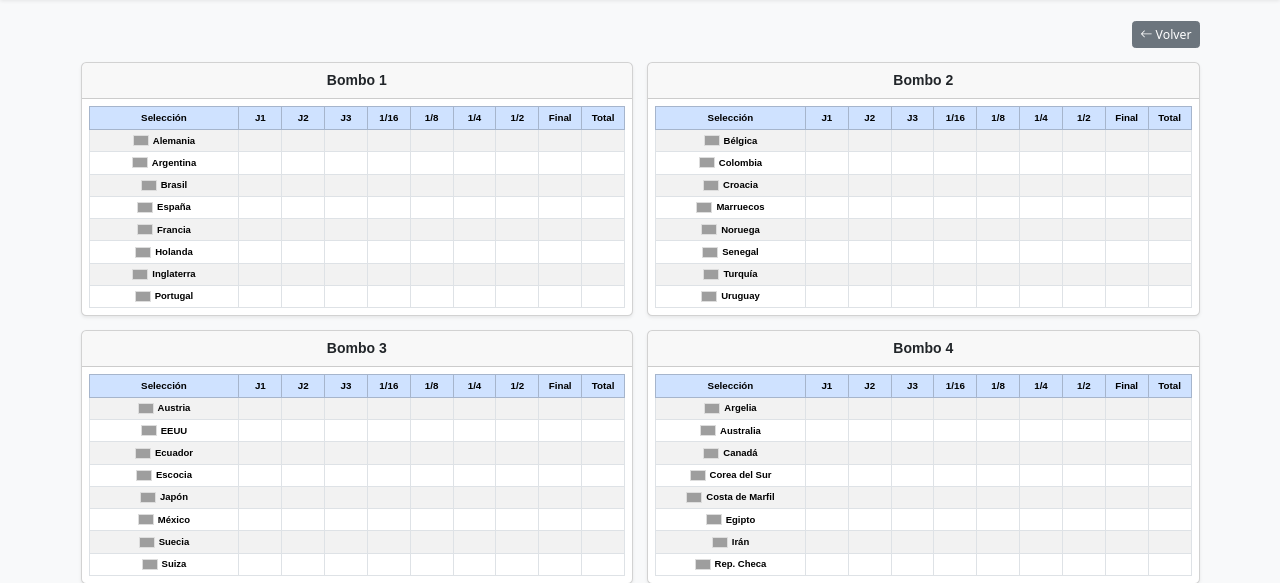
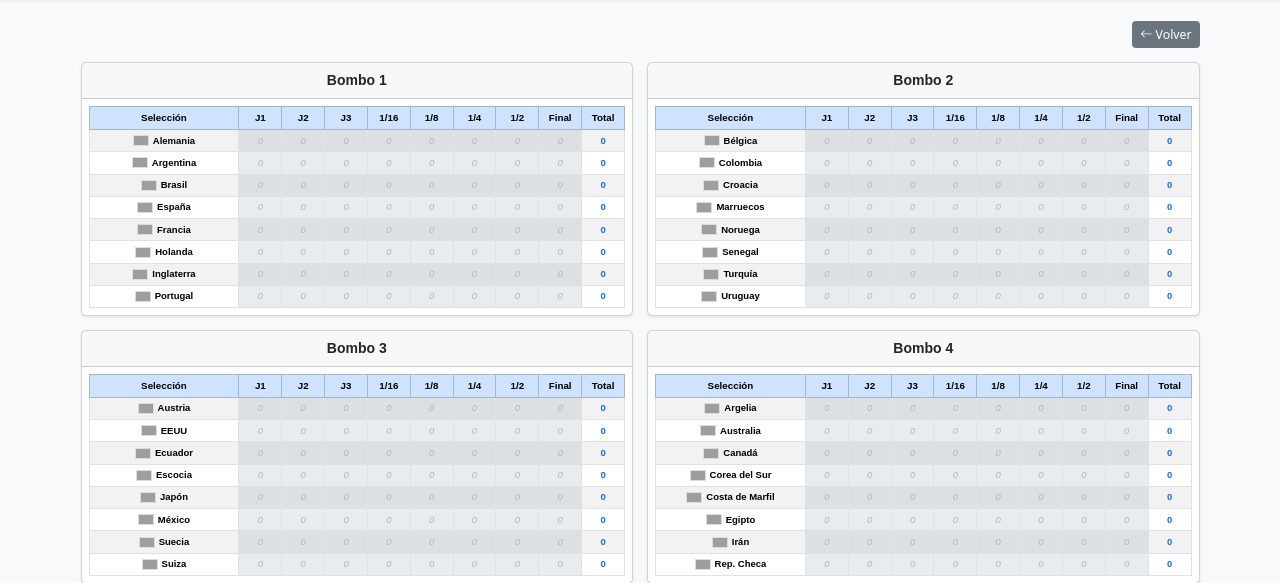
Before and after one commit to jonathangarcifr/EuroMundialPorra, a Django app: page /puntuaciones/ in a window 1280 px wide. Shown: the part 49-632 px from the top of the page. Run offline with Django 5.2, Linux system fonts and the light colour scheme; data that the repository does not hold is empty; grey boxes are pictures that could not be loaded.

Commit message:
Adaptacion tabla puntuaciones

```diff
--- a/apuestas/templates/apuestas/base.html
+++ b/apuestas/templates/apuestas/base.html
@@ -566,6 +566,12 @@
             gap: 4px;
             width: 100%;
         }
+
+        .fase-inactiva {
+            background-color: #e9ecef !important;
+            color: #adb5bd !important;
+            font-style: italic;
+        }
     </style>
 
     <meta charset="UTF-8">
--- a/apuestas/templates/apuestas/puntuaciones.html
+++ b/apuestas/templates/apuestas/puntuaciones.html
@@ -49,14 +49,14 @@
                                                 </span>
                                             </td>
 
-                                            <td>{{ item.puntos.J1 }}</td>
-                                            <td>{{ item.puntos.J2 }}</td>
-                                            <td>{{ item.puntos.J3 }}</td>
-                                            <td>{{ item.puntos.DIEC }}</td>
-                                            <td>{{ item.puntos.OCT }}</td>
-                                            <td>{{ item.puntos.CUA }}</td>
-                                            <td>{{ item.puntos.SEM }}</td>
-                                            <td>{{ item.puntos.FINAL }}</td>
+                                            <td class="{% if not item.puntos.J1.activa %}fase-inactiva{% endif %}">{{ item.puntos.J1.valor }}</td>
+                                            <td class="{% if not item.puntos.J2.activa %}fase-inactiva{% endif %}">{{ item.puntos.J2.valor }}</td>
+                                            <td class="{% if not item.puntos.J3.activa %}fase-inactiva{% endif %}">{{ item.puntos.J3.valor }}</td>
+                                            <td class="{% if not item.puntos.DIEC.activa %}fase-inactiva{% endif %}">{{ item.puntos.DIEC.valor }}</td>
+                                            <td class="{% if not item.puntos.OCT.activa %}fase-inactiva{% endif %}">{{ item.puntos.OCT.valor }}</td>
+                                            <td class="{% if not item.puntos.CUA.activa %}fase-inactiva{% endif %}">{{ item.puntos.CUA.valor }}</td>
+                                            <td class="{% if not item.puntos.SEM.activa %}fase-inactiva{% endif %}">{{ item.puntos.SEM.valor }}</td>
+                                            <td class="{% if not item.puntos.FINAL.activa %}fase-inactiva{% endif %}">{{ item.puntos.FINAL.valor }}</td>
                                             <td class="fw-bold text-primary">{{ item.puntos.TOTAL }}</td>
                                         </tr>
                                     {% endfor %}
--- a/apuestas/views.py
+++ b/apuestas/views.py
@@ -551,20 +551,27 @@ def obtener_fase_clasificacion():
 
 def calcular_puntos_equipo_por_fase(nombre_equipo):
     puntos = {
-        "J1": 0,
-        "J2": 0,
-        "J3": 0,
-        "DIEC": 0,
-        "OCT": 0,
-        "CUA": 0,
-        "SEM": 0,
-        "FINAL": 0,
+        "J1": {"valor": 0, "activa": False},
+        "J2": {"valor": 0, "activa": False},
+        "J3": {"valor": 0, "activa": False},
+        "DIEC": {"valor": 0, "activa": False},
+        "OCT": {"valor": 0, "activa": False},
+        "CUA": {"valor": 0, "activa": False},
+        "SEM": {"valor": 0, "activa": False},
+        "FINAL": {"valor": 0, "activa": False},
     }
 
-    partidos = Partido.objects.filter(jugado=True).order_by("fecha_partido", "id")
+    partidos = Partido.objects.filter(
+        jugado=True
+    ).order_by("fecha_partido", "id")
 
     for partido in partidos:
         if partido.fase not in PUNTOS_FASE:
+            continue
+
+        clave_fase = FASE_TEMPLATE.get(partido.fase)
+
+        if not clave_fase:
             continue
 
         if nombre_equipo == partido.equipo_local:
@@ -575,6 +582,8 @@ def calcular_puntos_equipo_por_fase(nombre_equipo):
             goles_contra = partido.goles_local
         else:
             continue
+
+        puntos[clave_fase]["activa"] = True
 
         puntos_partido = 0
 
@@ -587,44 +596,45 @@ def calcular_puntos_equipo_por_fase(nombre_equipo):
 
         puntos_partido += goles_favor
 
-        FASE_TEMPLATE = {
-            "J1": "J1",
-            "J2": "J2",
-            "J3": "J3",
-            "1/16": "DIEC",
-            "1/8": "OCT",
-            "1/4": "CUA",
-            "1/2": "SEM",
-            "FINAL": "FINAL",
-        }
+        puntos[clave_fase]["valor"] += puntos_partido
 
-        clave_fase = FASE_TEMPLATE.get(partido.fase)
+    puntos["TOTAL"] = sum(
+        puntos[fase]["valor"]
+        for fase in ["J1", "J2", "J3", "DIEC", "OCT", "CUA", "SEM", "FINAL"]
+    )
 
-        if clave_fase:
-            puntos[clave_fase] += puntos_partido
-
-            puntos["TOTAL"] = sum(puntos.values())
-
-            return puntos
+    return puntos
 
 
 def calcular_puntos_goleador_por_fase(nombre_jugador, nombre_equipo):
     puntos = {
-        "J1": 0,
-        "J2": 0,
-        "J3": 0,
-        "DIEC": 0,
-        "OCT": 0,
-        "CUA": 0,
-        "SEM": 0,
-        "FINAL": 0,
+        "J1": {"valor": 0, "activa": False},
+        "J2": {"valor": 0, "activa": False},
+        "J3": {"valor": 0, "activa": False},
+        "DIEC": {"valor": 0, "activa": False},
+        "OCT": {"valor": 0, "activa": False},
+        "CUA": {"valor": 0, "activa": False},
+        "SEM": {"valor": 0, "activa": False},
+        "FINAL": {"valor": 0, "activa": False},
     }
 
-    partidos = Partido.objects.filter(jugado=True).order_by("fecha_partido", "id")
+    partidos = Partido.objects.filter(
+        jugado=True
+    ).order_by("fecha_partido", "id")
 
     for partido in partidos:
         if partido.fase not in PUNTOS_GOLEADOR:
             continue
+
+        clave_fase = FASE_TEMPLATE.get(partido.fase)
+
+        if not clave_fase:
+            continue
+
+        if nombre_equipo not in [partido.equipo_local, partido.equipo_visitante]:
+            continue
+
+        puntos[clave_fase]["activa"] = True
 
         goleador = partido.goleadores.filter(
             jugador__iexact=nombre_jugador,
@@ -632,9 +642,14 @@ def calcular_puntos_goleador_por_fase(nombre_jugador, nombre_equipo):
         ).first()
 
         if goleador:
-            puntos[partido.fase] += goleador.goles * PUNTOS_GOLEADOR[partido.fase]
+            puntos[clave_fase]["valor"] += (
+                goleador.goles * PUNTOS_GOLEADOR[partido.fase]
+            )
 
-    puntos["TOTAL"] = sum(puntos.values())
+    puntos["TOTAL"] = sum(
+        puntos[fase]["valor"]
+        for fase in ["J1", "J2", "J3", "DIEC", "OCT", "CUA", "SEM", "FINAL"]
+    )
 
     return puntos
 
```
